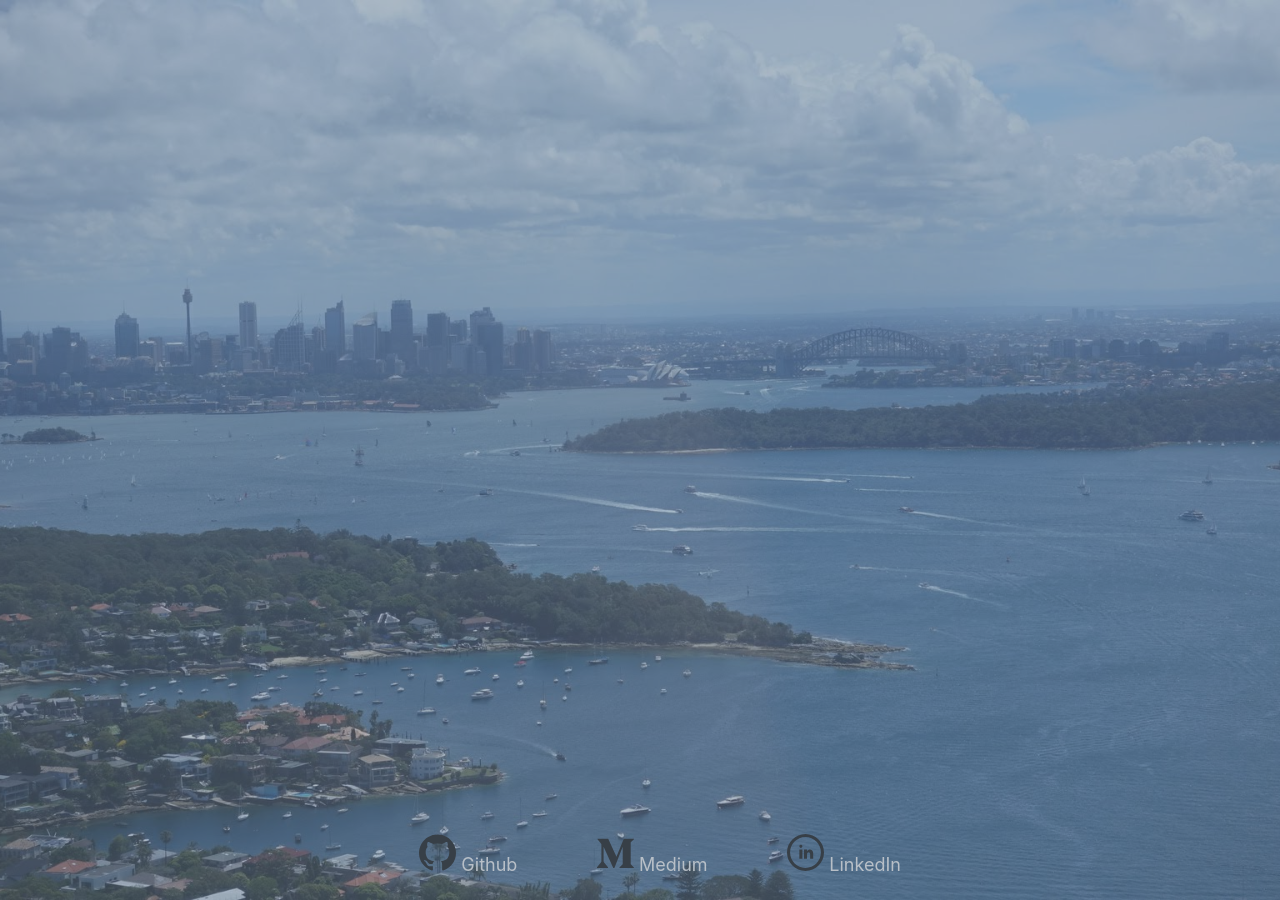
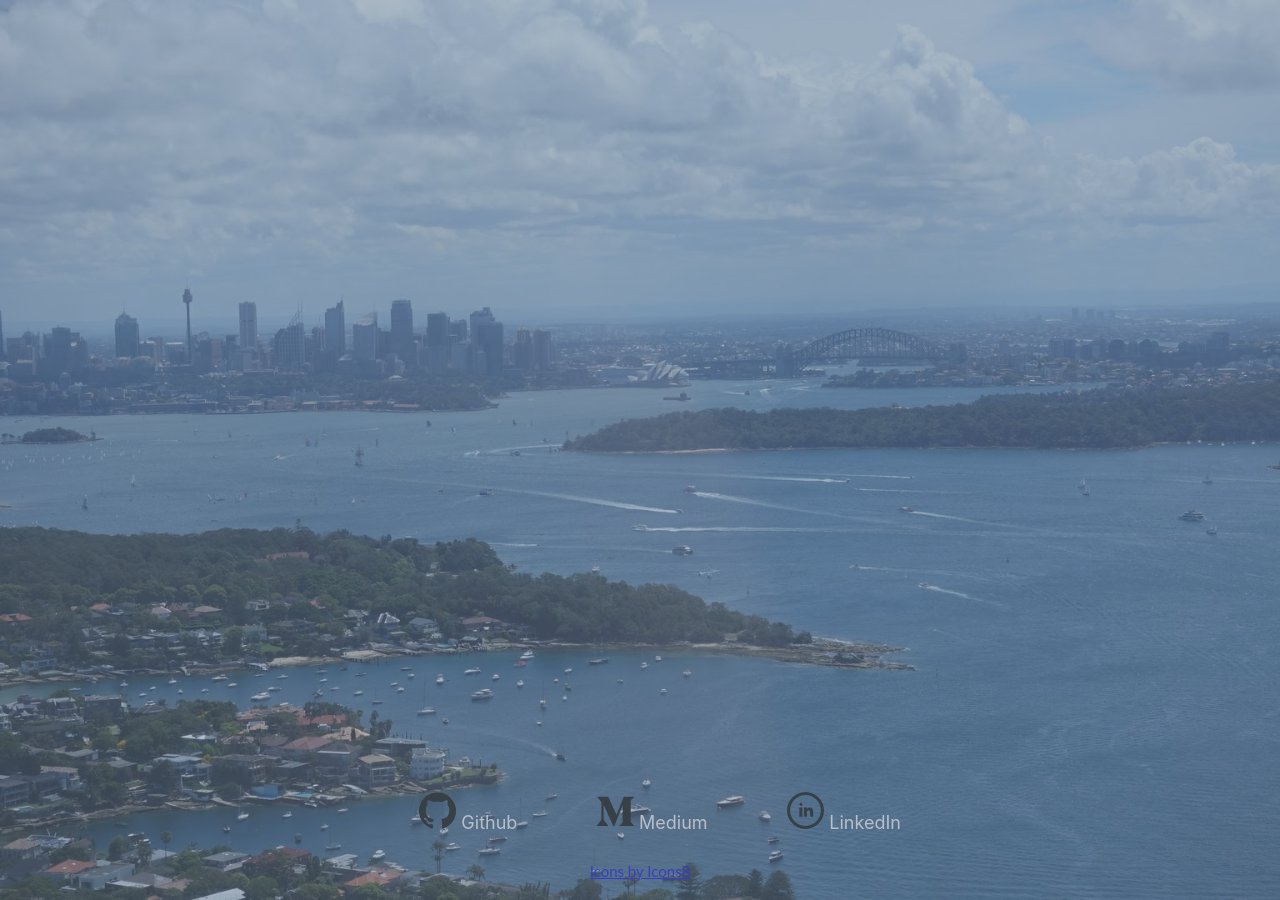
Before and after one commit to ylau02/ylau02.github.io, a Jekyll site: the page built from index.md, in a window 1280 px wide and 900 px high, scrolled down 1967 px. Built offline with Jekyll 4.4.1, drawn with Linux system fonts in a browser that asks for light colours; some web fonts are replaced.

Commit message:
added link to icon site, cleaned up header

```diff
--- a/_includes/footer.html
+++ b/_includes/footer.html
@@ -11,4 +11,5 @@
         <a href="#"><img src="{{ "/images/icons/linkedin.svg" | prepend: site.baseurl }}" class="footer-icons" /> LinkedIn</a>
     </li>
   </ul>
+  <p><a href="https://icons8.com/">Icons by Icons8</a></p>
 </footer>
--- a/_includes/head.html
+++ b/_includes/head.html
@@ -4,9 +4,5 @@
     <link rel="stylesheet" href="{{ "/css/nav.css" | prepend: site.baseurl }}">
     <link href='https://fonts.googleapis.com/css?family=Open+Sans:400,300,700,800,600' rel='stylesheet' type='text/css'>
     <link href='https://fonts.googleapis.com/css?family=Muli:400,300' rel='stylesheet' type='text/css'>
-    <!-- link to main stylesheet
-    <link rel="stylesheet" type="text/css" href="../css/main.css">
-    <link rel="stylesheet" type="text/css" href="../css/bootstrap.min.css">-->
-
   <!--bundle exec jekyll serve-->
 </head>
```
